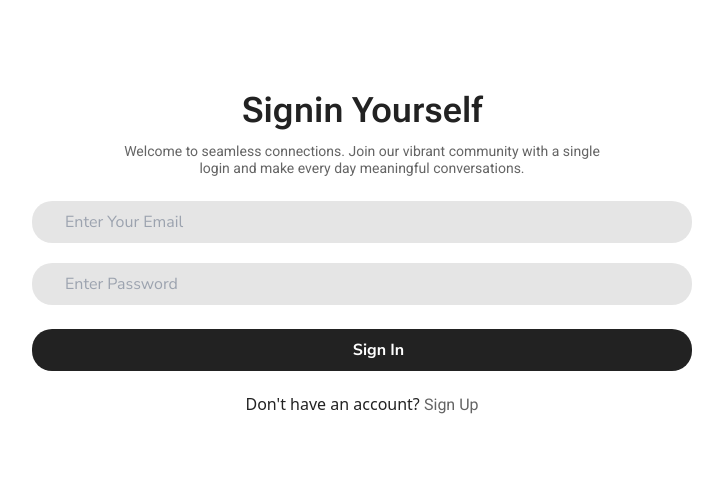
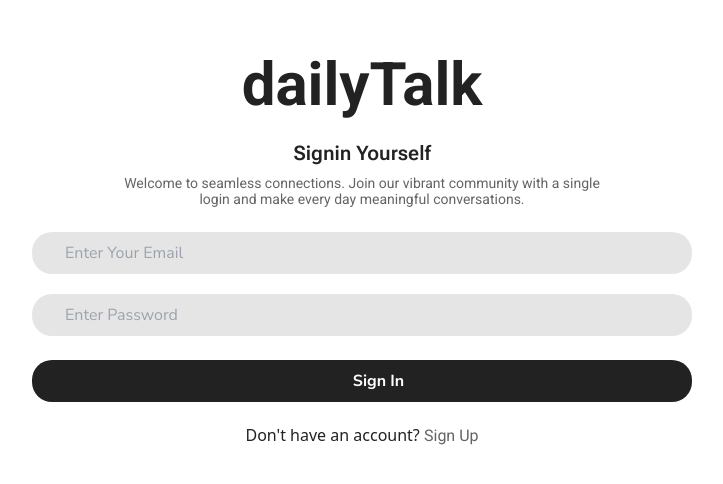
Before and after one commit to km-saifullah/dailytalk, a React (Vite) app: page / in a window 1280 px wide. Shown: the part 150-634 px from the top of the page, without its empty margins (278-1001 px from the left). Built offline with nearby package versions, Linux system fonts and the light colour scheme.

Commit message:
dailytalk logo added

```diff
--- a/src/components/users/UserItem.jsx
+++ b/src/components/users/UserItem.jsx
@@ -11,6 +11,23 @@ const UserItem = ({ status }) => {
   const [userList, setUserList] = useState([]);
   const [friendRequest, setFriendRequest] = useState([]);
   const [friendList, setFriendList] = useState([]);
+  const [blockList, setBlockList] = useState([]);
+
+  // fetch block list data
+  useEffect(() => {
+    const blockListRef = ref(db, "blockList");
+    onValue(blockListRef, (snapshot) => {
+      let blockArr = [];
+      snapshot.forEach((blockList) => {
+        if (data.uid == blockList.val().whoBlockId) {
+          blockArr.push({ ...blockList.val(), id: blockList.key });
+        }
+      });
+      setBlockList(blockArr);
+    });
+  }, []);
+  console.log(blockList);
+  console.log(userList);
 
   // fetch all users data from the db
   useEffect(() => {
--- a/src/pages/signin/Signin.jsx
+++ b/src/pages/signin/Signin.jsx
@@ -85,8 +85,11 @@ const Signin = () => {
           />
         </div>
         <div className="h-[100vh] flex items-center justify-center flex-col">
+          <h1 className="text-primary font-extrabold text-6xl pb-6 font-roboto text-center">
+            dailyTalk
+          </h1>
           <div>
-            <h2 className="text-primary font-robotoFlex text-[35px] leading-[140%] font-semibold text-center">
+            <h2 className="text-primary font-robotoFlex text-[20px] leading-[140%] font-semibold text-center">
               Signin Yourself
             </h2>
             <p className="w-[495px] mx-auto pt-2 pb-6 text-textColor text-[14px] font-roboto font-normal leading-[120%] text-center">
--- a/src/pages/signup/Signup.jsx
+++ b/src/pages/signup/Signup.jsx
@@ -131,6 +131,9 @@ const Signup = () => {
           theme="light"
         />
         <div className="h-[100vh] flex items-center justify-center flex-col">
+          <h1 className="text-primary font-extrabold text-6xl pb-6 font-roboto text-center">
+            dailyTalk
+          </h1>
           <div>
             <h2 className="text-primary font-robotoFlex text-[35px] leading-[140%] font-semibold text-center">
               Register Yourself
```
